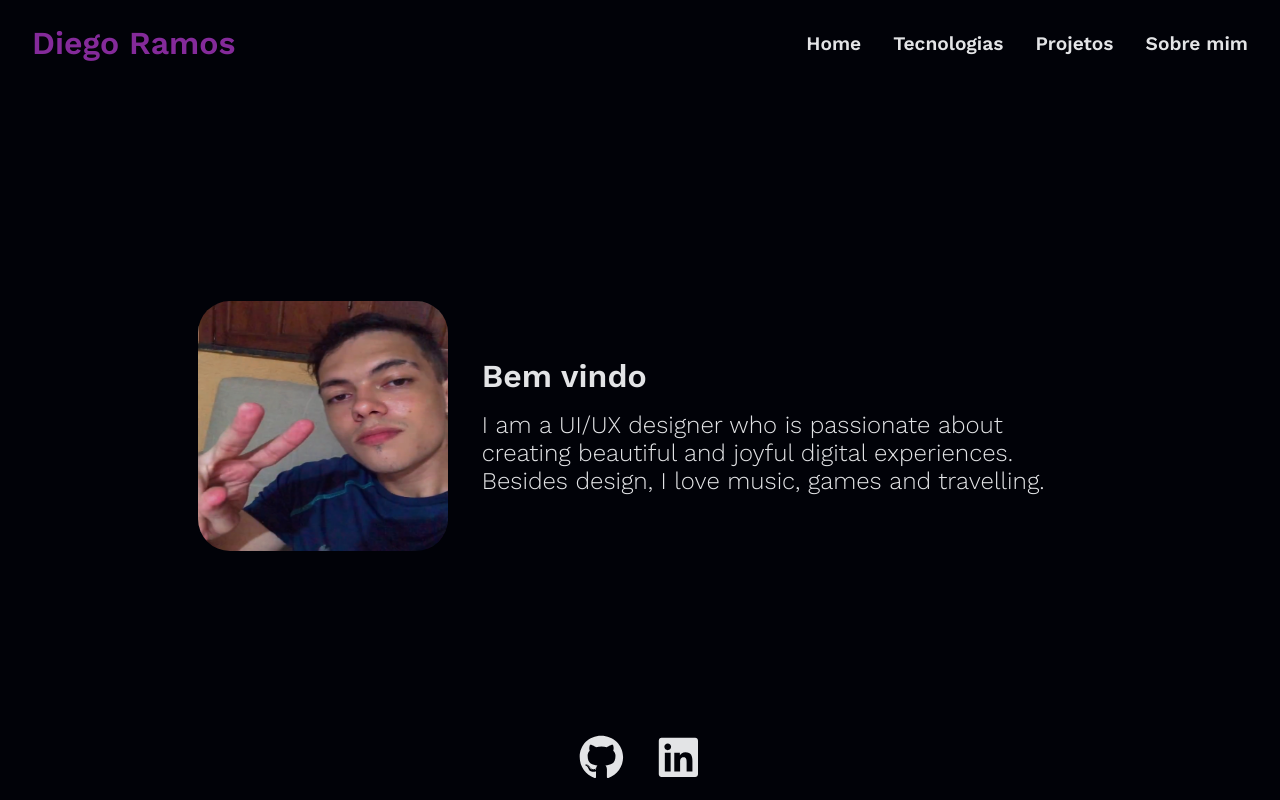
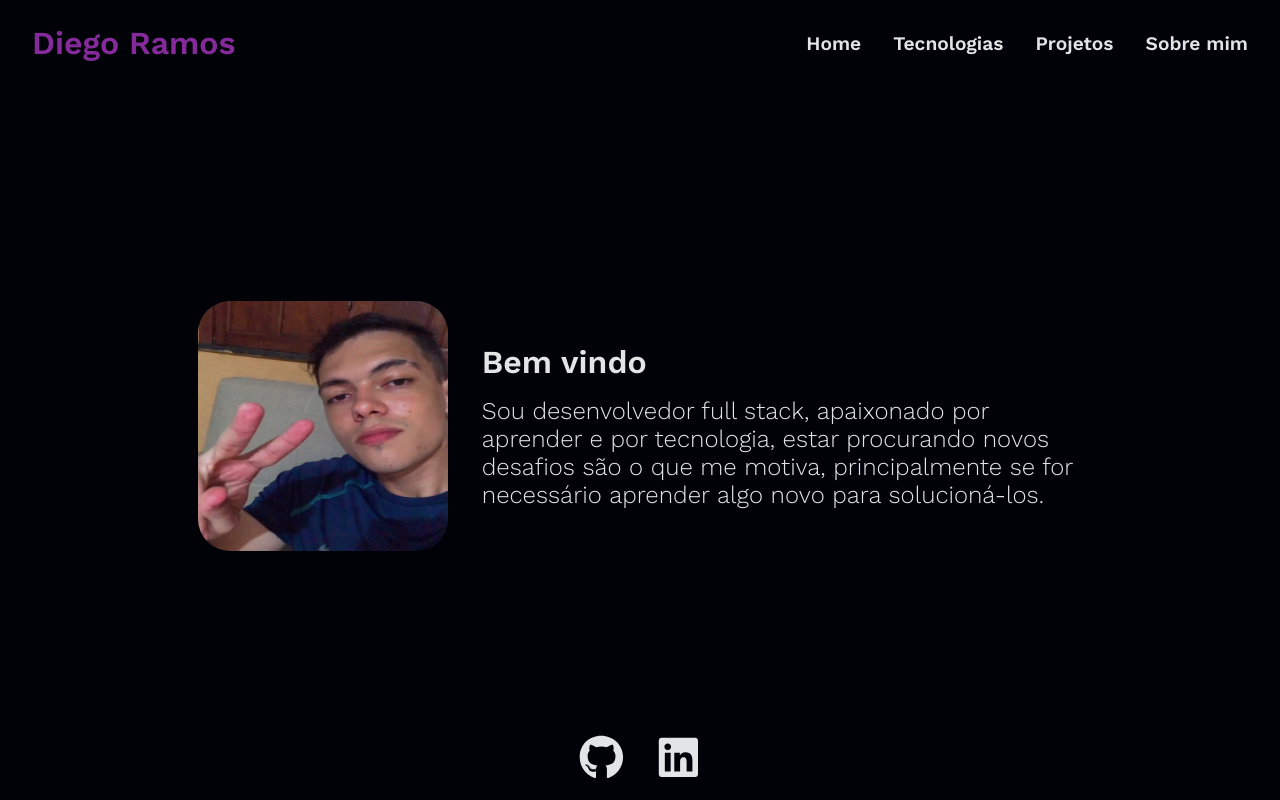
Before and after one commit to rms-diego/portfolio, a Next.js app: page /sobre-mim in a window 1280 px wide. Built offline with nearby package versions, Linux system fonts and the light colour scheme.

Commit message:
refactor
description:
mudando o texto do sobre mim
adicionando efeito de hover no footer

```diff
--- a/src/app/page.tsx
+++ b/src/app/page.tsx
@@ -1,4 +1,9 @@
+import { Metadata } from "next";
 import styles from "./home.module.scss";
+
+export const metadata: Metadata = {
+  title: "Home",
+};
 
 export default function Home() {
   return (
--- a/src/app/sobre-mim/page.tsx
+++ b/src/app/sobre-mim/page.tsx
@@ -22,9 +22,10 @@ export default function About() {
         <h2>Bem vindo</h2>
 
         <p>
-          I am a UI/UX designer who is passionate about creating beautiful and
-          joyful digital experiences. Besides design, I love music, games and
-          travelling.
+          Sou desenvolvedor full stack, apaixonado por aprender e por
+          tecnologia, estar procurando novos desafios são o que me motiva,
+          principalmente se for necessário aprender algo novo para
+          solucioná-los.
         </p>
       </div>
     </main>
--- a/src/components/Footer/style.module.scss
+++ b/src/components/Footer/style.module.scss
@@ -14,5 +14,11 @@
   svg {
     font-size: 2.8rem;
     color: var(--neutral-200);
+
+    &:hover {
+      color: var(--primary);
+      transition: 400ms;
+      opacity: 0.7;
+    }
   }
 }
```
